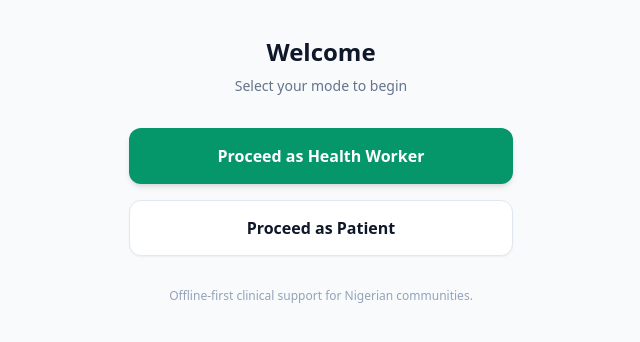
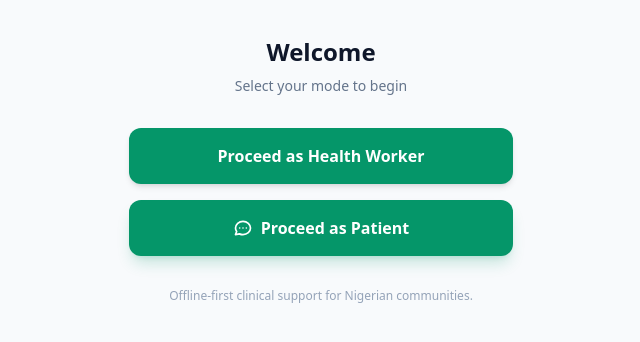
Before and after one commit to adebayo-victor/Smart-health-prototype-1, a Flask app: page / in a window 1280 px wide. Shown: the part 198-540 px from the top of the page, without its empty margins (319-959 px from the left). Run offline with Flask 3, Linux system fonts and the light colour scheme; some libraries are stand-ins or nearby versions.

Commit message:
Replace button with link for patient proceeding option

```diff
--- a/templates/start.html
+++ b/templates/start.html
@@ -12,9 +12,12 @@
             Proceed as Health Worker
         </a>
 
-        <button class="block w-full min-h-14 bg-white border border-slate-200 hover:bg-slate-50 text-slateDark rounded-xl font-bold flex items-center justify-center gap-2 transition shadow-sm">
+        <a href="/patient" class="w-full min-h-14 bg-emerald text-white rounded-xl font-bold flex items-center justify-center gap-2 hover:bg-emerald/90 transition shadow-lg shadow-emerald/20">
+            <svg xmlns="http://www.w3.org/2000/svg" class="h-5 w-5" fill="none" viewBox="0 0 24 24" stroke="currentColor">
+                <path stroke-linecap="round" stroke-linejoin="round" stroke-width="2" d="M8 12h.01M12 12h.01M16 12h.01M21 12c0 4.418-4.03 8-9 8a9.863 9.863 0 01-4.255-.949L3 20l1.395-3.72C3.512 15.042 3 13.574 3 12c0-4.418 4.03-8 9-8s9 3.582 9 8z" />
+            </svg>
             Proceed as Patient
-        </button>
+        </a>
     </div>
 
     <p class="text-xs text-slate-400 mt-8">Offline-first clinical support for Nigerian communities.</p>
```
